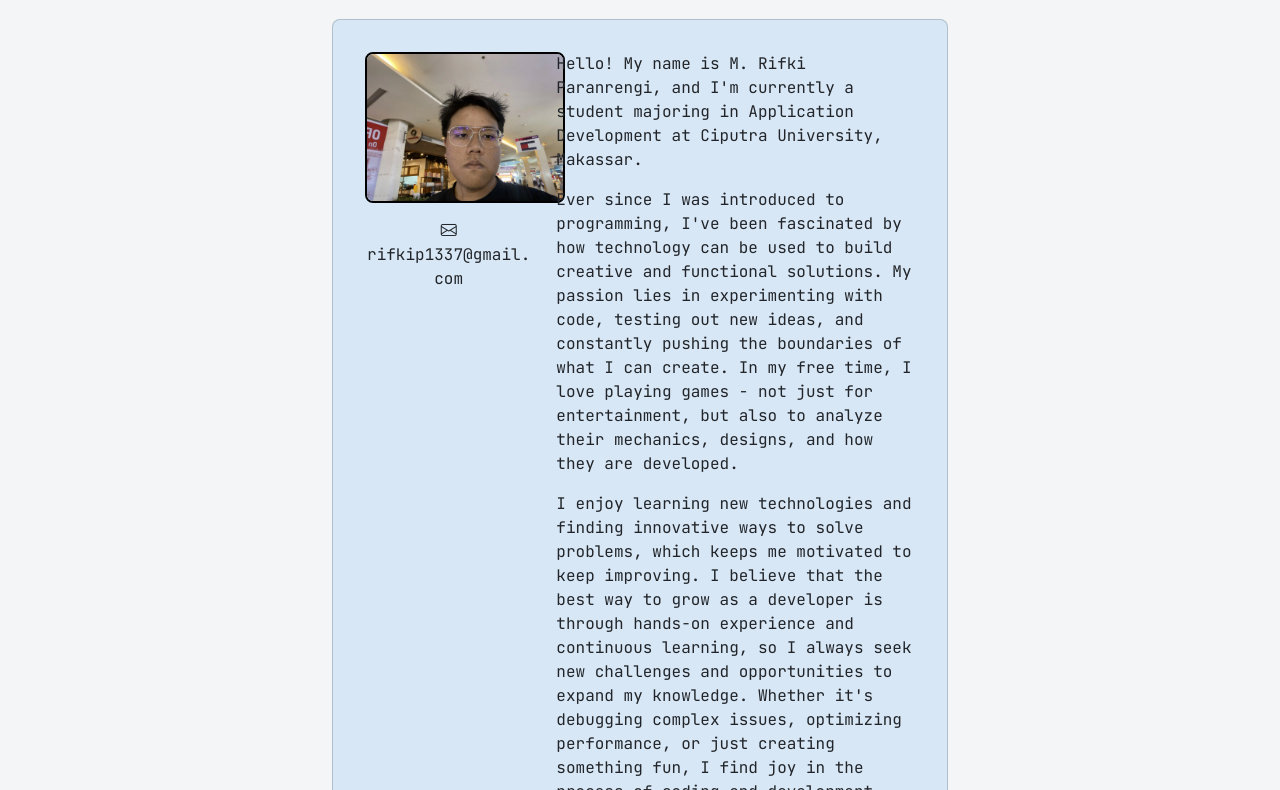
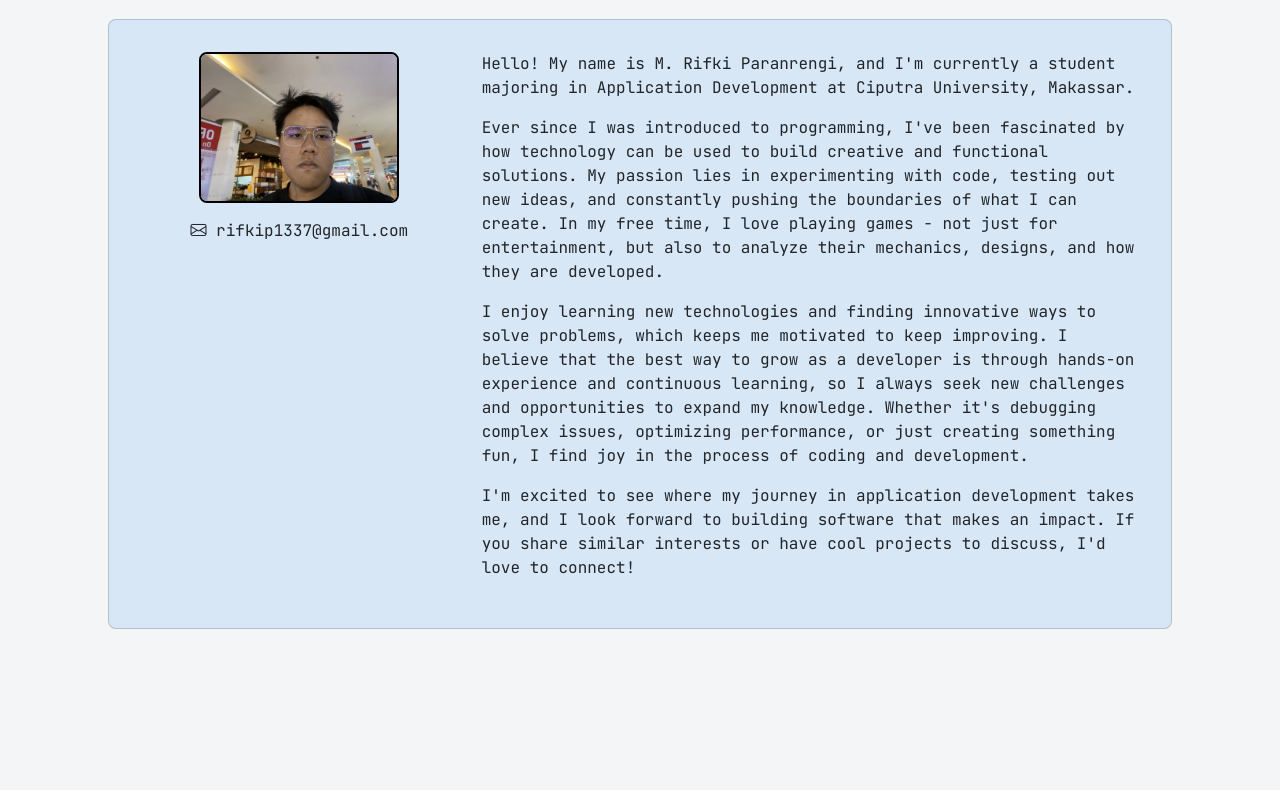
Before and after one commit to rifk7s/webpro-afl, a plain HTML site: page about.html in a window 1280 px wide. Shown: the part 146-936 px from the top of the page. After the commit the page ends 800 px from the top, so only its background shows below. Drawn offline with nearby package versions, Linux system fonts and the light colour scheme.

Commit message:
reverting about me

```diff
--- a/about.html
+++ b/about.html
@@ -57,7 +57,7 @@
     </div>
 
     <!-- About Me Section -->
-    <div class="container " style="width: 50%;">
+    <div class="container ">
         <div class="card about-text-bg">
             <div class="card-body">
                 <div class="row">
```
